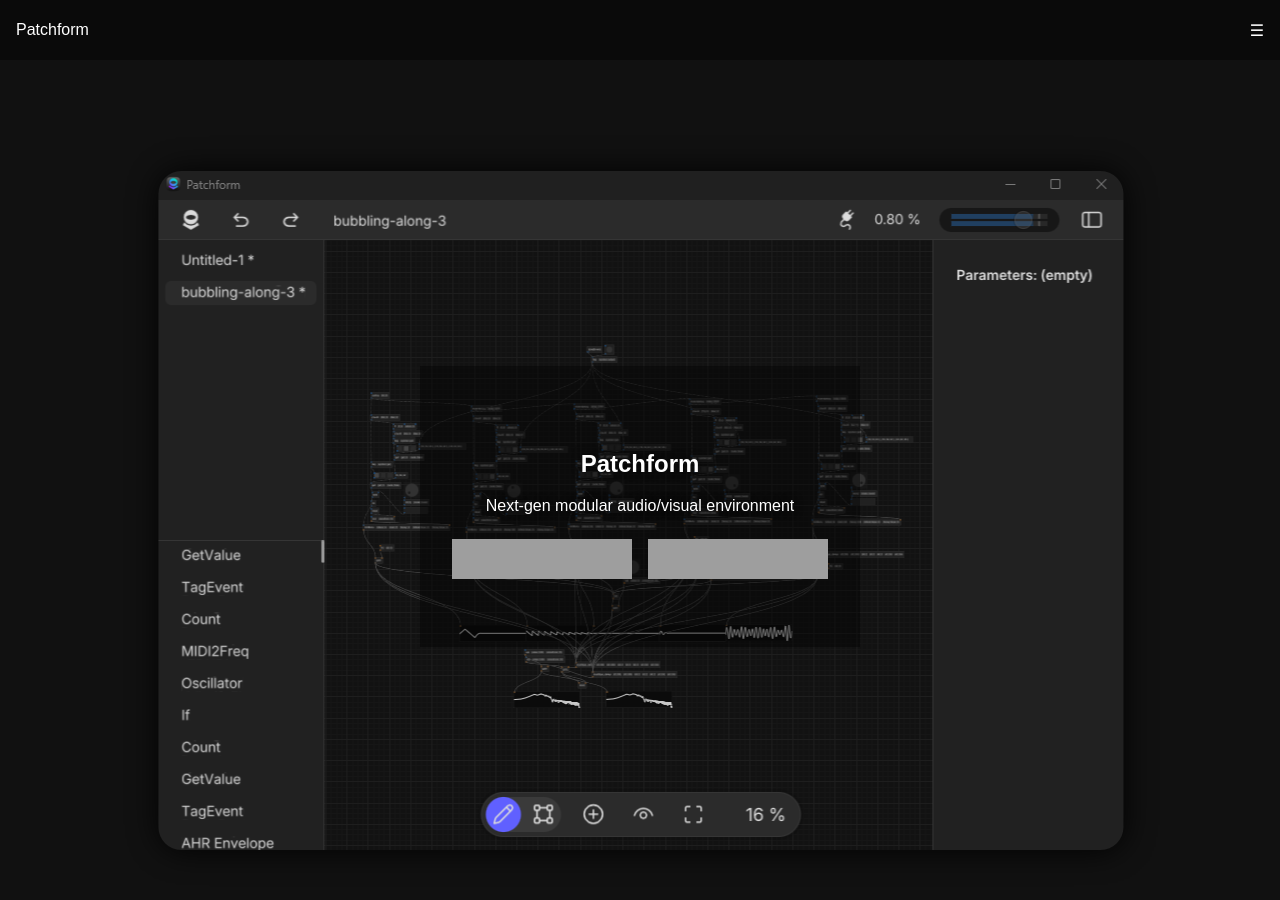
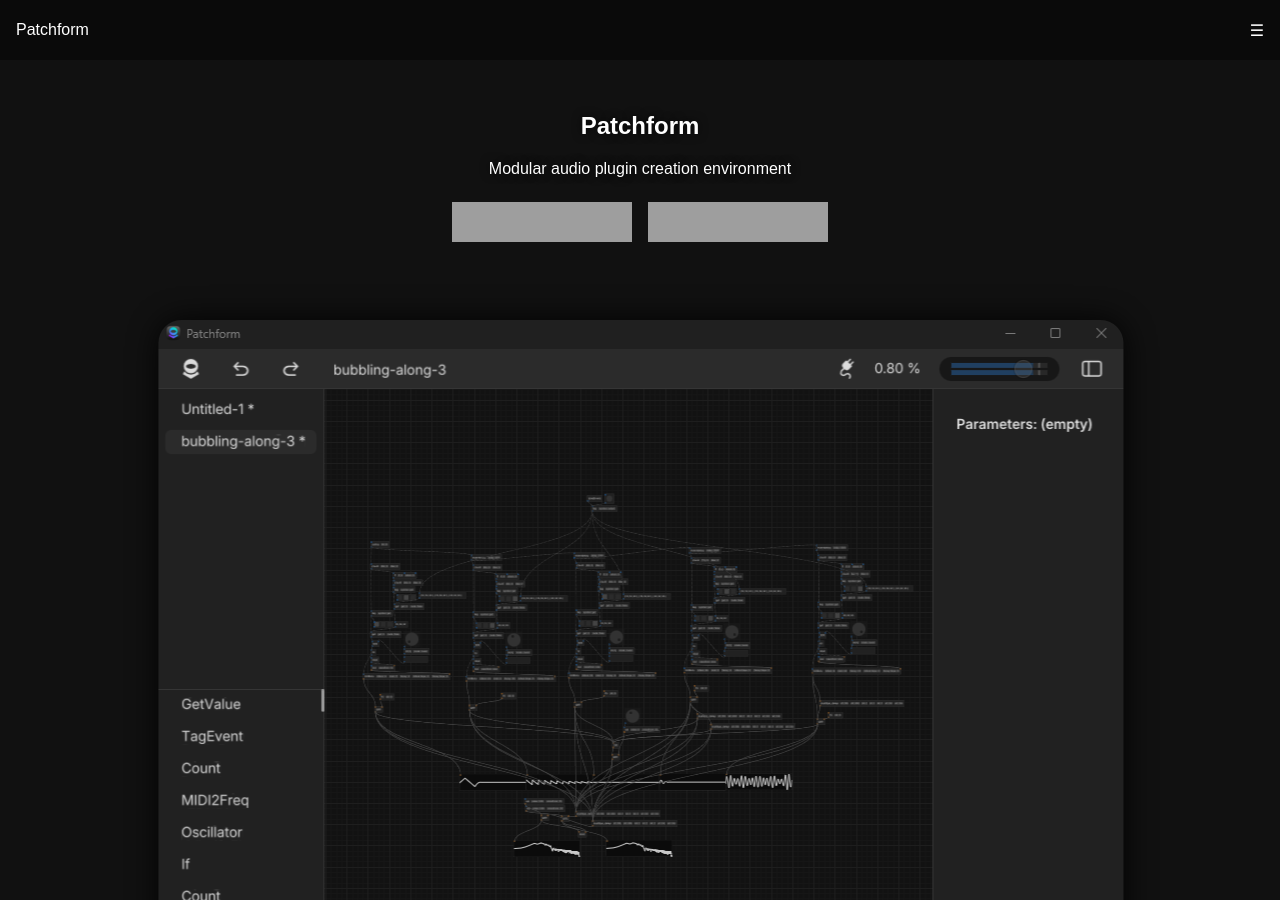
Before and after one commit to Patchform/Patchform.github.io, a Jekyll site: the page built from index.md, in a window 1280 px wide and 900 px high. Built offline with Jekyll 4.4.1, drawn with Linux system fonts in a browser that asks for light colours; grey boxes are pictures that could not be loaded.

Commit message:
Fix mobile layout for hero image Place Patchform text at top

```diff
--- a/_layouts/default.html
+++ b/_layouts/default.html
@@ -63,16 +63,23 @@
         }
 
         .hero {
-            background: url("assets/img/hero.png") no-repeat center center !important;
-            background-size: cover;
             position: relative;
+            text-align: center;
+            padding: 2rem 1rem;
         }
 
-        .hero-overlay {
-            background: rgba(0,0,0,0.4); /* optional dark overlay */
-            padding: 4rem 2rem;
-            text-align: center;
+        .hero-text {
+            margin-bottom: 1.5rem;
         }
+
+        .hero-img {
+            display: block;
+            max-width: 1072px;   /* natural width */
+            width: 100%;         /* shrink when smaller */
+            height: auto;        /* keep aspect ratio */
+            margin: 0 auto;      /* center horizontally */
+        }
+
         .hero h1, .hero p {
             text-shadow: 0 0 10px rgba(0,0,0,0.7);
         }
--- a/index.md
+++ b/index.md
@@ -4,9 +4,9 @@ title: Patchform
 ---
 
 <section class="hero">
-  <div class="hero-overlay">
+  <div class="hero-text">
     <h1>Patchform</h1>
-    <p>Next-gen modular audio/visual environment</p>
+    <p>Modular audio plugin creation environment</p>
     <div class="buttons">
       <a href="https://discord.gg/FgMyB9KU9H">
         <img src="https://img.shields.io/badge/Discord-5865F2?style=for-the-badge&logo=discord&logoColor=white">
@@ -16,6 +16,7 @@ title: Patchform
       </a>
     </div>
   </div>
+    <img src="assets/img/hero.png" alt="Hero" class="hero-img">
 </section>
 
 <section class="about-objects">
```
